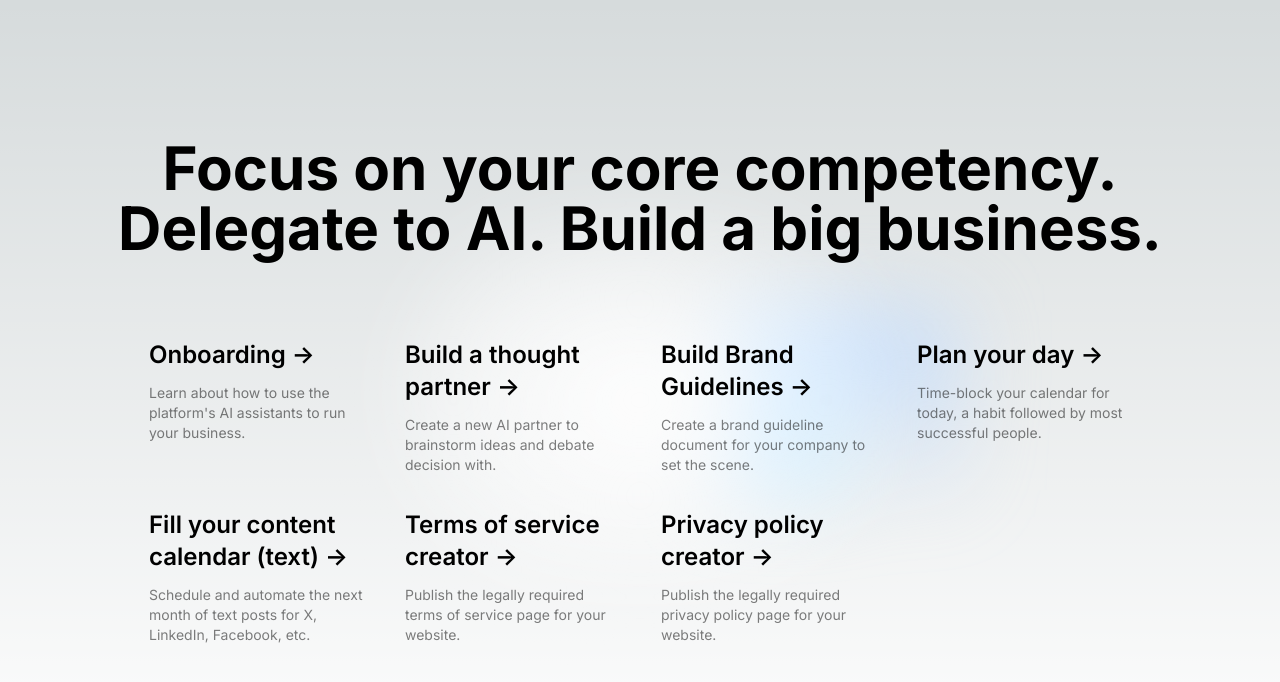
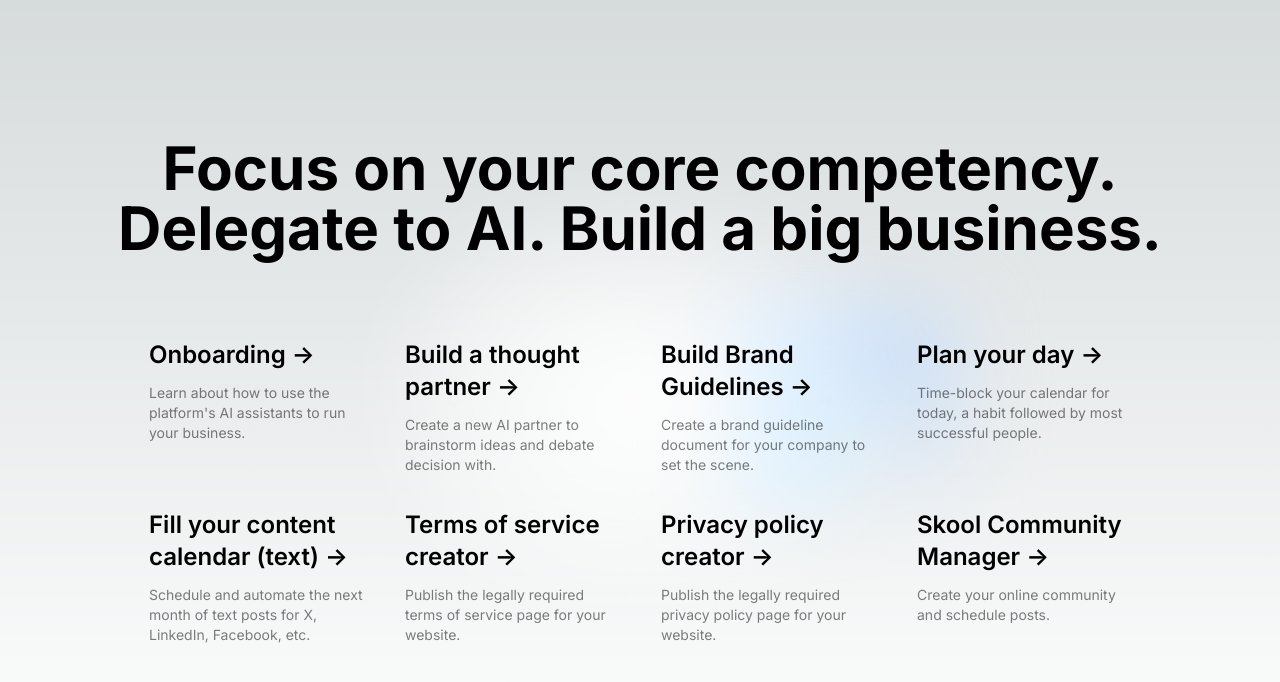
Before and after one commit to life-efficient/Custom-GPTs, a Next.js app in the folder webapp/: page / in a window 1280 px wide. Shown: the top 682 px of the page. Built offline with nearby package versions, Linux system fonts and the light colour scheme.

Commit message:
Adds link to community manager

```diff
--- a/webapp/src/app/page.js
+++ b/webapp/src/app/page.js
@@ -84,6 +84,7 @@ export default function Home() {
 				<LinkCard title="Fill your content calendar (text)" description="Schedule and automate the next month of text posts for X, LinkedIn, Facebook, etc." link="https://chatgpt.com/g/g-lt4YLgDdF-fill-your-content-calendar-text"/>
 				<LinkCard title="Terms of service creator" description="Publish the legally required terms of service page for your website." link="https://chatgpt.com/g/g-JWYorVe9u-terms-of-service-creator"/>
 				<LinkCard title="Privacy policy creator" description="Publish the legally required privacy policy page for your website." link="https://chatgpt.com/g/g-RyUIJ7hGZ-privacy-policy-creator"/>
+				<LinkCard title="Skool Community Manager" description="Create your online community and schedule posts." link="https://chatgpt.com/g/g-Steg9kjAr-skool-community-manager"/>
 			</div>
 		</main>
 	);
```
Also changed, not shown: 1 other file (tests, documents, lock files or other folders).
